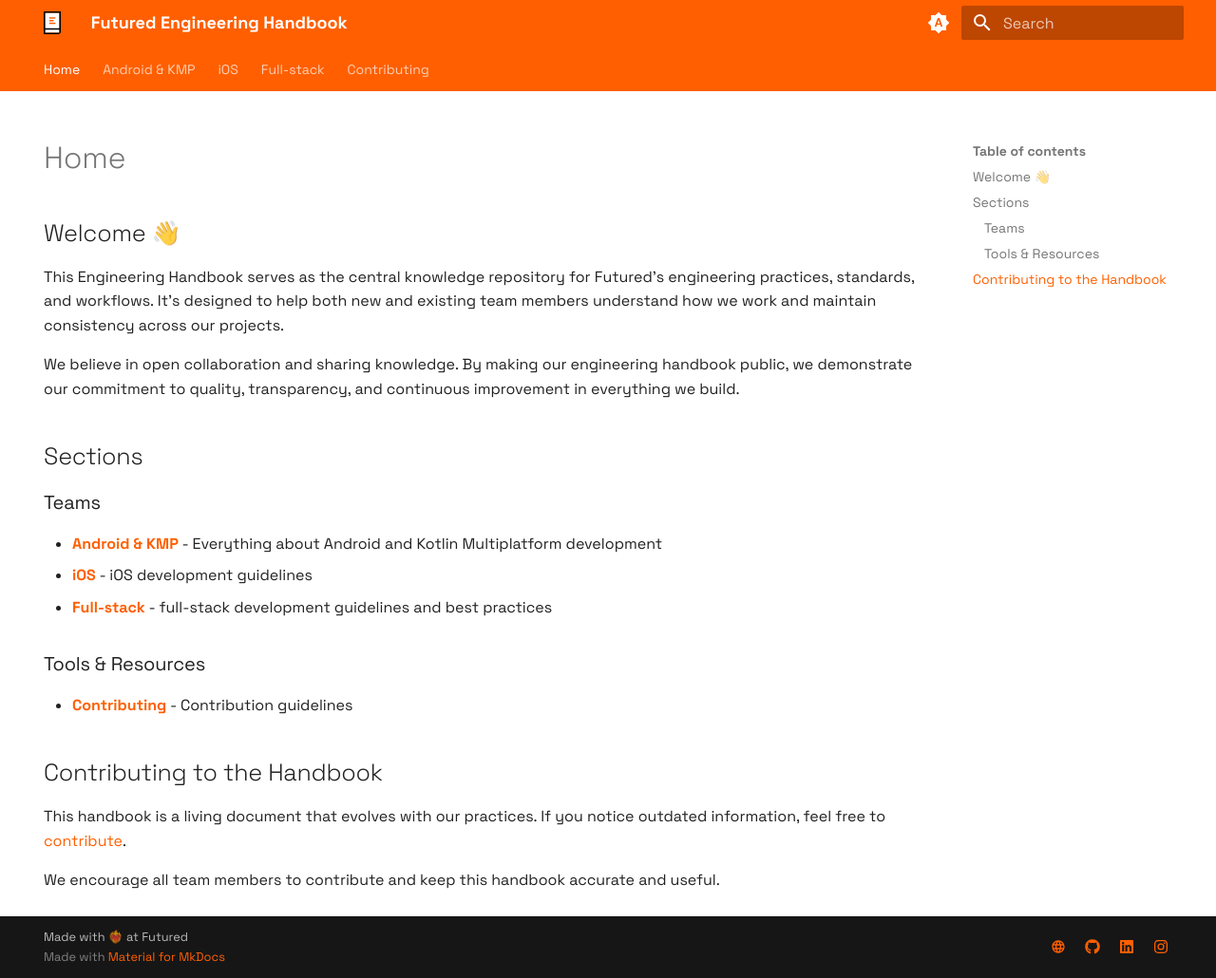
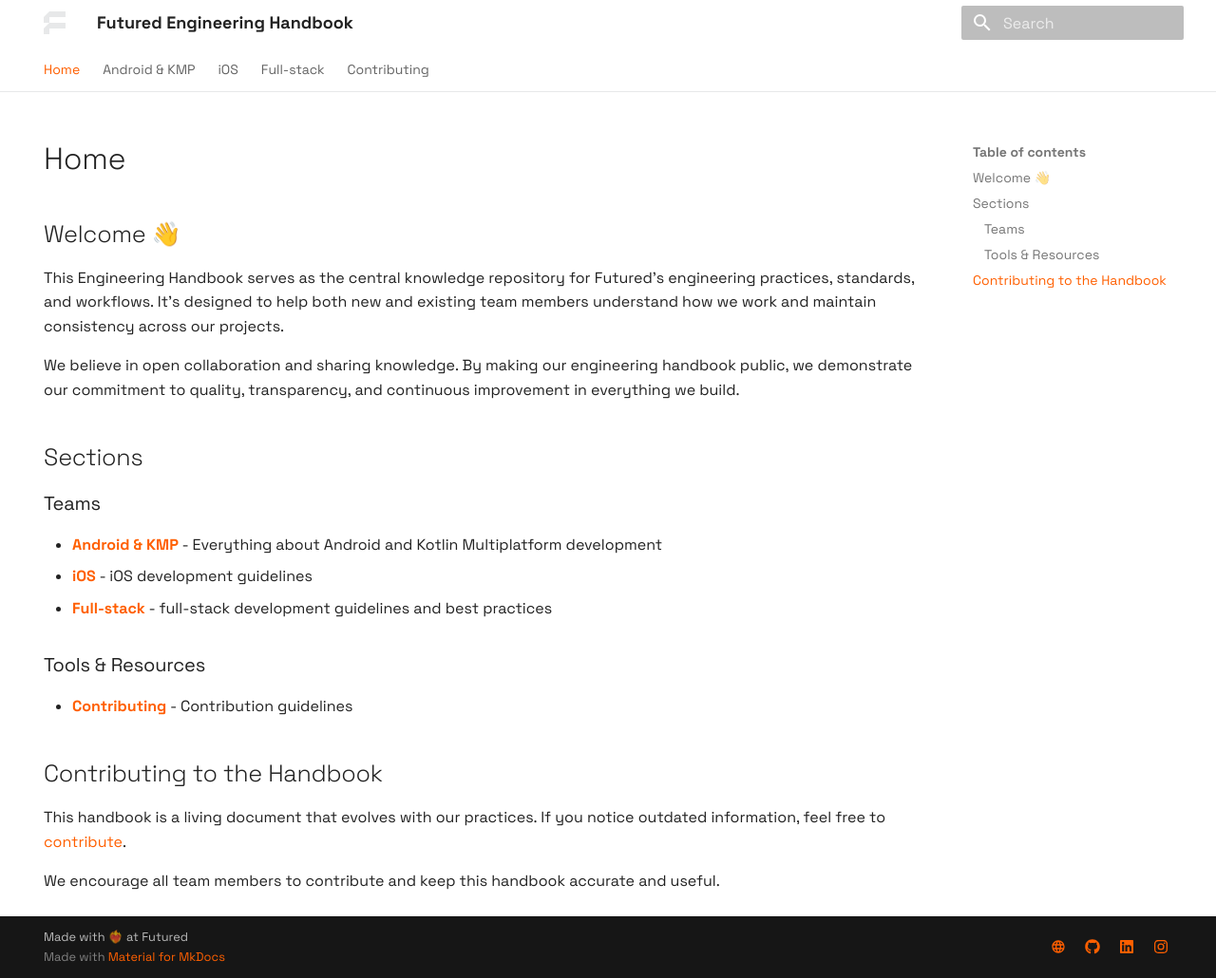
Before and after one commit to futuredapp/Engineering-Handbook, an MkDocs documentation site: the page built from docs/index.md, in a window 1280 px wide and 1030 px high. Shown: the whole window at 95% size. Built offline with MkDocs 1.6.1 and Material for MkDocs 9.7.7, drawn with Linux system fonts in a browser that asks for light colours.

Commit message:
Update colors

```diff
--- a/docs/stylesheets/extra.css
+++ b/docs/stylesheets/extra.css
@@ -1,33 +1,74 @@
 [data-md-color-scheme="default"] {
-  --md-primary-fg-color:        #FF5F00;
-  --md-primary-fg-color--light: #FF5F00;
-  --md-primary-fg-color--dark:  #FF5F00;
-  --md-menu-hover-color: #FFFFFF;
+  --ftrd-background: #FFFFFF;
+  --ftrd-foreground: #222222;
+  --ftrd-foreground-variant: #00000099;
+  --ftrd-border: #E7E8E9;
+  --ftrd-brand: #FF5F00;
+
+  --md-primary-fg-color: var(--ftrd-brand);
+  --md-default-bg-color: var(--ftrd-background);
+  --md-default-fg-color: var(--ftrd-foreground);
 }
 
 [data-md-color-scheme="slate"] {
-  --md-primary-fg-color:        #FF5F00;
-  --md-primary-fg-color--light: #FF5F00;
-  --md-primary-fg-color--dark:  #FF5F00;
-  --md-menu-hover-color: #FFFFFF;
+  --ftrd-background: #1B1B1B;
+  --ftrd-foreground: #E7E8E9;
+  --ftrd-foreground-variant: #C2C5C8;
+  --ftrd-border: #292929;
+  --ftrd-brand: #FF5F00;
+
+  --md-primary-fg-color: var(--ftrd-brand);
+  --md-default-bg-color: var(--ftrd-background);
+  --md-default-fg-color: var(--ftrd-foreground);
 }
 
-a:hover, a:focus {
-    color: var(--md-menu-hover-color) !important;
+/* Header background */
+.md-header {
+  background-color: var(--ftrd-background);
 }
 
-.md-nav__link:hover {
-    color: var(--md-primary-fg-color) !important;
+/* Page title */
+.md-header__topic {
+  color: var(--ftrd-foreground);
 }
 
-.md-sidebar__scrollwrap:hover {
-  scrollbar-color: var(--md-primary-fg-color) #0000;
+/* Tab background */
+.md-tabs {
+  background-color: var(--ftrd-background);
+  border-bottom: 1px solid var(--ftrd-border);
 }
 
-.md-nav__link--active {
-  color: var(--md-primary-fg-color) !important;
+/* Tab item color */
+.md-tabs__item {
+  color: var(--ftrd-foreground) !important;
 }
 
+/* Tab item color -- selected */
+.md-tabs__item--active {
+  color: var(--ftrd-brand) !important;
+}
+
+/* Navigation links - selected */
+.md-nav__link--active {
+  color: var(--ftrd-brand) !important;
+}
+
+/* Navigation links - hover */
+.md-nav__link:hover {
+  color: var(--ftrd-brand) !important;
+}
+
+/* Navigation - scrollbar color */
+.md-sidebar__scrollwrap:hover {
+  scrollbar-color: var(--ftrd-foreground-variant) #0000;
+}
+
+/* Typography - Page title */
+.md-typeset h1 {
+  color: var(--ftrd-foreground) !important;
+}
+
+/* Typography -Link colors */
 .md-typeset a {
     color: var(--md-primary-fg-color) !important;
 }
--- a/mkdocs.yml
+++ b/mkdocs.yml
@@ -23,14 +23,14 @@
     - media: "(prefers-color-scheme: light)"
       scheme: default
       toggle:
-        icon: material/weather-night
+        icon: material/brightness-7
         name: Switch to dark mode
 
     # Palette toggle for dark mode
     - media: "(prefers-color-scheme: dark)"
       scheme: slate
       toggle:
-        icon: material/weather-sunny
+        icon: material/brightness-4
         name: Switch to light mode
 
   features:
```
Also changed, not shown: docs/assets/logo.svg.
